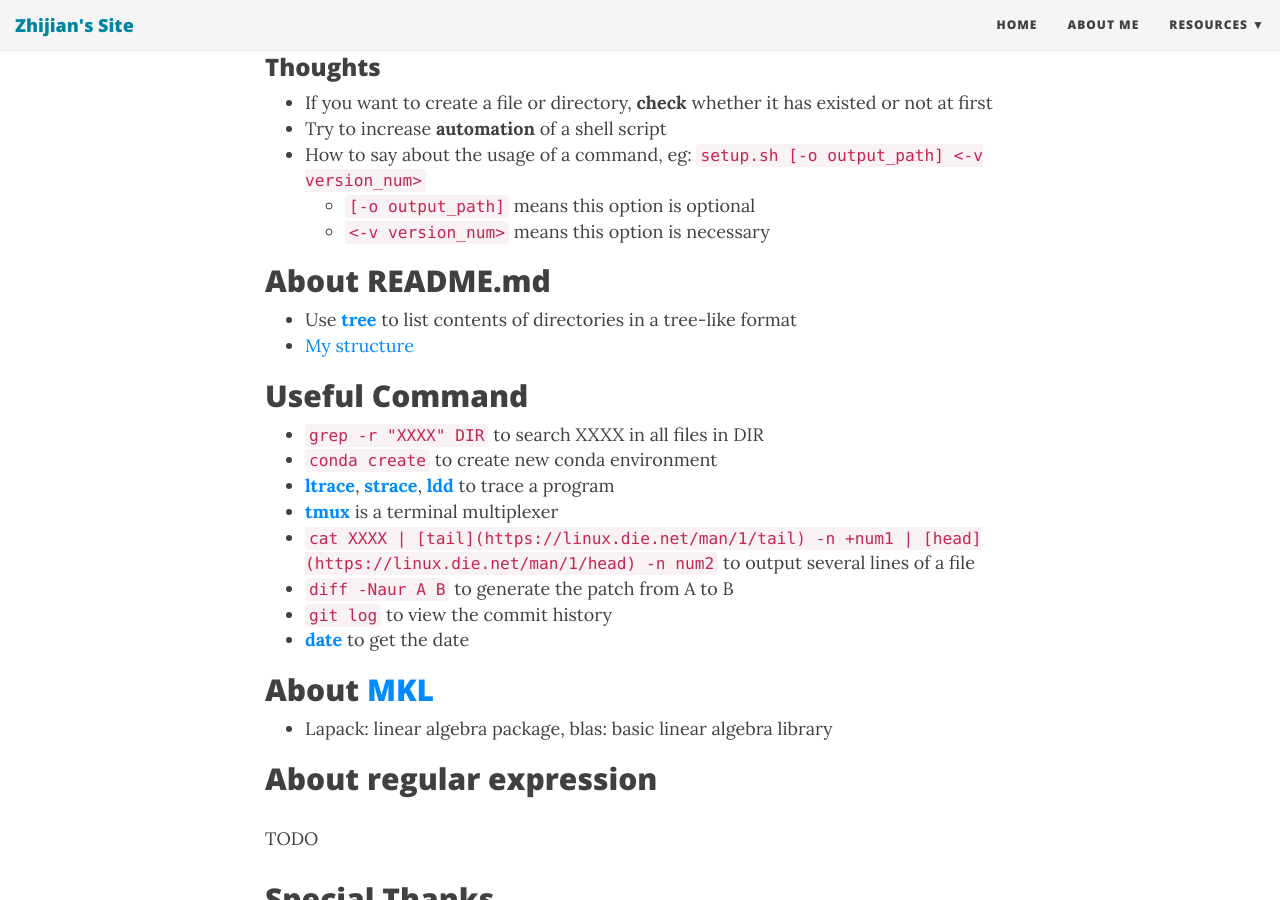
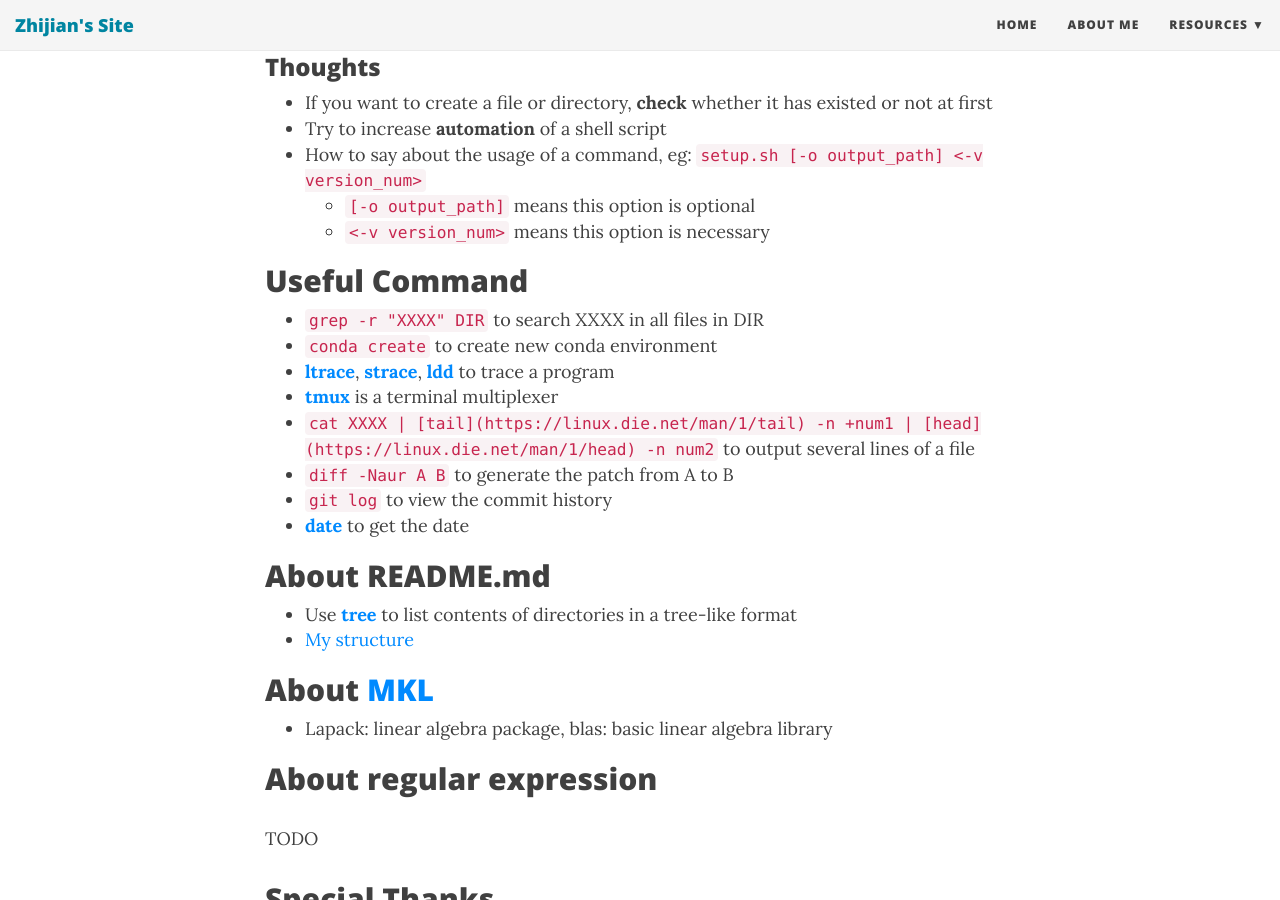
Before and after one commit to softwarelight/ZhijianJiang, a Jekyll site: the page built from _posts/2016-10-01-Internship-Notes.md, in a window 1280 px wide and 900 px high, scrolled down 1280 px. Built offline with Jekyll 4.4.1, drawn with Linux system fonts in a browser that asks for light colours; nearby versions of some CDN libraries; comment, search, counter and statistics services are not loaded; some of the changed lines change nothing that is shown; some of the changed text lies outside the part shown.

Commit message:
do some adjustments

```diff
--- a/_posts/2016-10-01-Internship-Notes.md
+++ b/_posts/2016-10-01-Internship-Notes.md
@@ -6,7 +6,7 @@ subtitle: What I learned in internship...
 I spent three months in **SkyData**, a startup founded by **an Oracle Director** in Nanjing. During this process, I attend the development of **the first core product** and after reviewing my codes again and again, I obtain many useful skills.
 Share with you, my friends. Wish some help!
 
-## Shell
+## Shell Programming
 Since my job is mainly about shell programming, the focus of this article is about shell.
 
 ### Syntax
@@ -42,10 +42,6 @@ Since my job is mainly about shell programming, the focus of this article is abo
   * `[-o output_path]` means this option is optional
   * `<-v version_num>` means this option is necessary
 
-## About README.md
-* Use [**tree**](https://linux.die.net/man/1/tree) to list contents of directories in a tree-like format
-* [My structure](https://github.com/ZhijianJiang/ZhijianJiang.github.io/blob/master/README.md)
-
 ## Useful Command
 * `grep -r "XXXX" DIR` to search XXXX in all files in DIR
 * `conda create` to create new conda environment
@@ -55,6 +51,10 @@ Since my job is mainly about shell programming, the focus of this article is abo
 * `diff -Naur A B` to generate the patch from A to B
 * [`git log`](https://git-scm.com/docs/git-log) to view the commit history
 * [**date**](https://linux.die.net/man/1/date) to get the date
+
+## About README.md
+* Use [**tree**](https://linux.die.net/man/1/tree) to list contents of directories in a tree-like format
+* [My structure](https://github.com/ZhijianJiang/ZhijianJiang.github.io/blob/master/README.md)
 
 ## About [MKL](https://software.intel.com/en-us/articles/intel-math-kernel-library-documentation)
 * Lapack: linear algebra package, blas: basic linear algebra library
```
